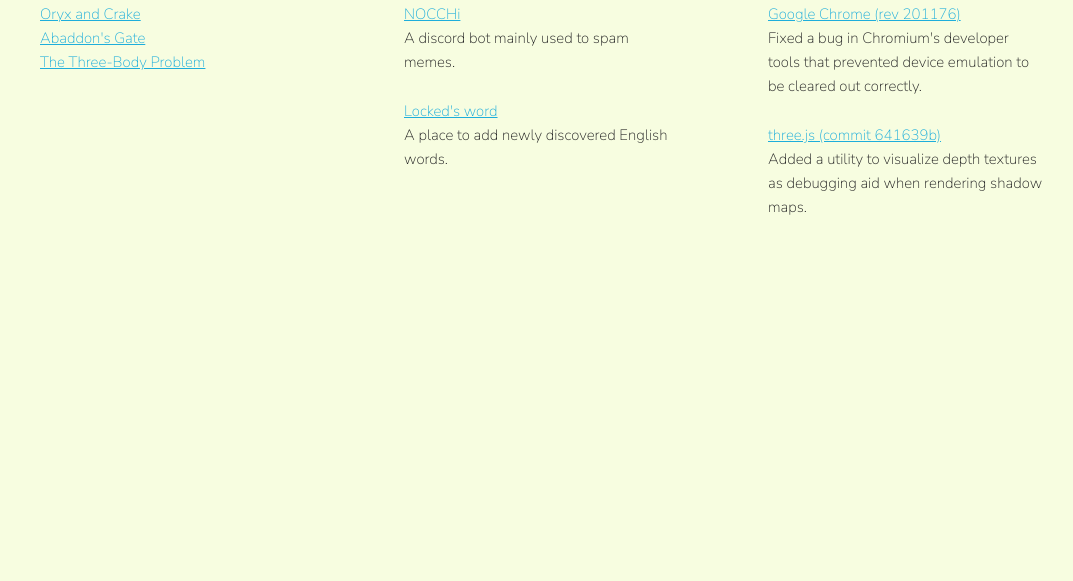
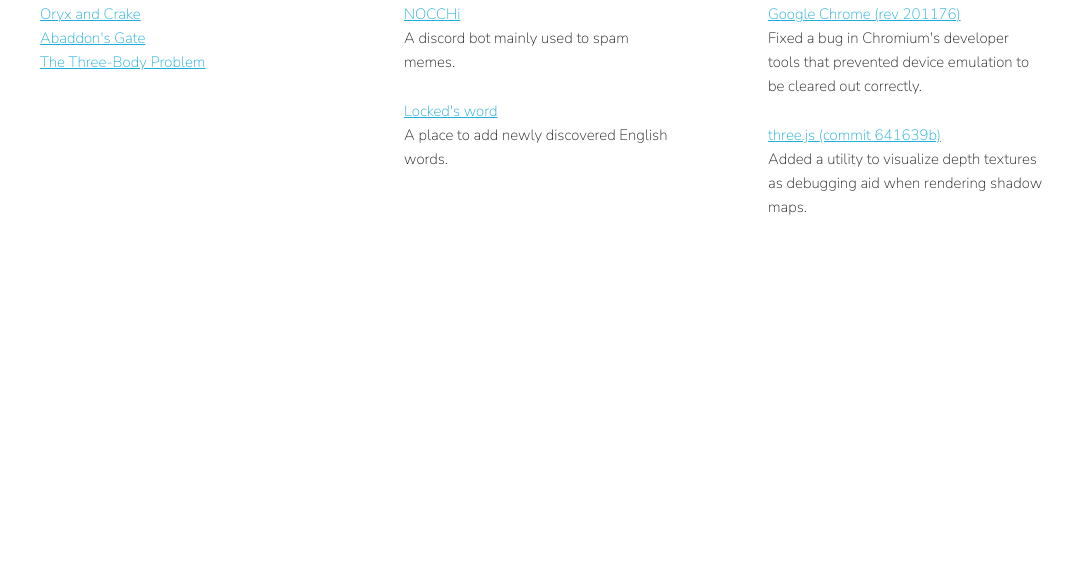
Before and after one commit to arya-s/andrei.jp, a plain HTML site: page index.html in a window 1280 px wide. Shown: the part 219-800 px from the top of the page, without its empty margins (98-1171 px from the left). Drawn offline with nearby package versions, Linux system fonts and the light colour scheme.

Commit message:
Revert bg color

```diff
--- a/css/main.css
+++ b/css/main.css
@@ -11,7 +11,6 @@ body {
   align-items: center;
   padding: 64px 32px;
   font-family: "Nunito Sans", "HelveticaNeue", "Helvetica Neue", Helvetica, Arial, sans-serif;
-  background-color: #f7fde0;
 }
 
 #social {
```
